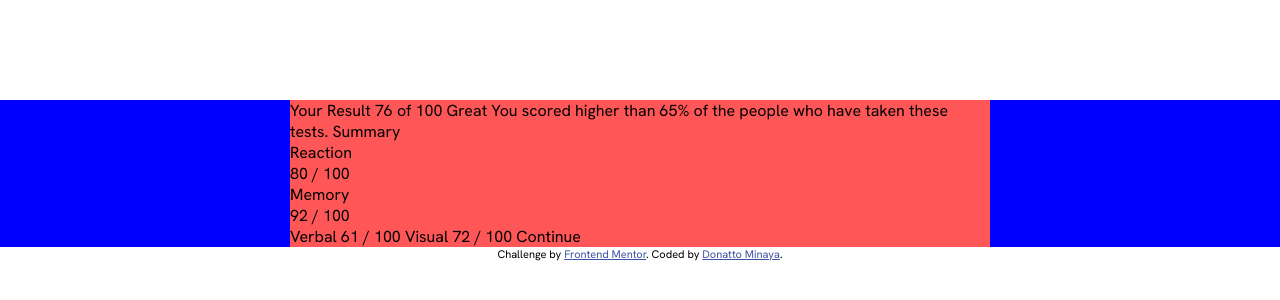
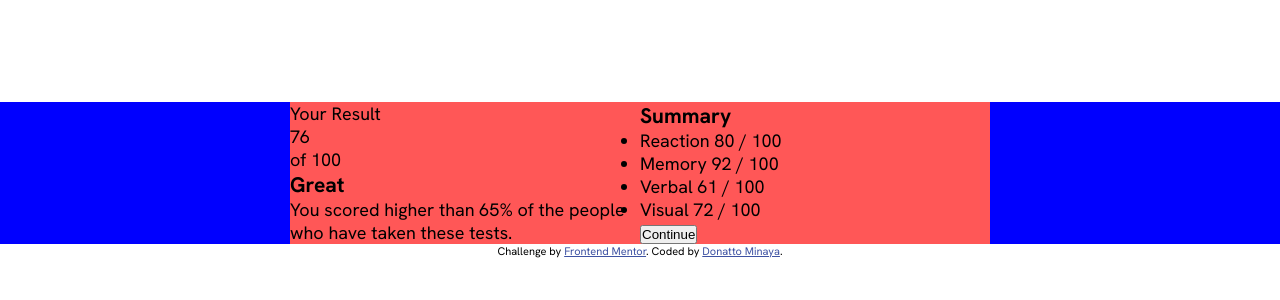
Before and after one commit to donatto22/Results-Summary, a plain HTML site: page index.html in a window 1280 px wide. Shown: the part 220-520 px from the top of the page. Drawn offline with Linux system fonts and the light colour scheme.

Commit message:
agregando la maquetación

```diff
--- a/assets/css/styles.css
+++ b/assets/css/styles.css
@@ -43,6 +43,7 @@ body {
   font-family: var(--font-global);
   align-content: center;
   height: 100vh;
+  font-size: 18px;
 }
 
 section {
@@ -54,4 +55,9 @@ section {
 #card {
   background-color: var(--light-red);
   width: 700px;
+  display: flex;
 }
+
+#card > div {
+  width: 50%;
+}
--- a/index.html
+++ b/index.html
@@ -12,40 +12,33 @@
 
   <section>
     <div id="card">
-      Your Result
-      76
-      of 100
+      <div id="result">
+        Your Result
+        <div id="circle">
+          <div id="bignumber">
+            76
+          </div>
+          <p>of 100</p>
+        </div>
 
-      Great
-      You scored higher than 65% of the people who have taken these tests.
-
-      Summary
-
-      <div class="list">
-        <div class="left">
-          Reaction
-        </div>
-        <div class="right">
-          80 / 100
+        <div id="description">
+          <h3>Great</h3>
+          <p>You scored higher than 65% of the people who have taken these tests.</p>
         </div>
       </div>
 
-      <div class="list">
-        <div class="left">
-          Memory
-        </div>
-        <div class="right">
-          92 / 100
-        </div>
+      <div id="summary">
+        <h3>Summary</h3>
+
+        <ul>
+          <li>Reaction <span>80 / 100</span></li>
+          <li>Memory <span>92 / 100</span></li>
+          <li>Verbal <span>61 / 100</span></li>
+          <li>Visual <span>72 / 100</span></li>
+        </ul>
+
+        <button id="continue">Continue</button>
       </div>
-
-      Verbal
-      61 / 100
-
-      Visual
-      72 / 100
-
-      Continue
     </div>
   </section>
 
```
